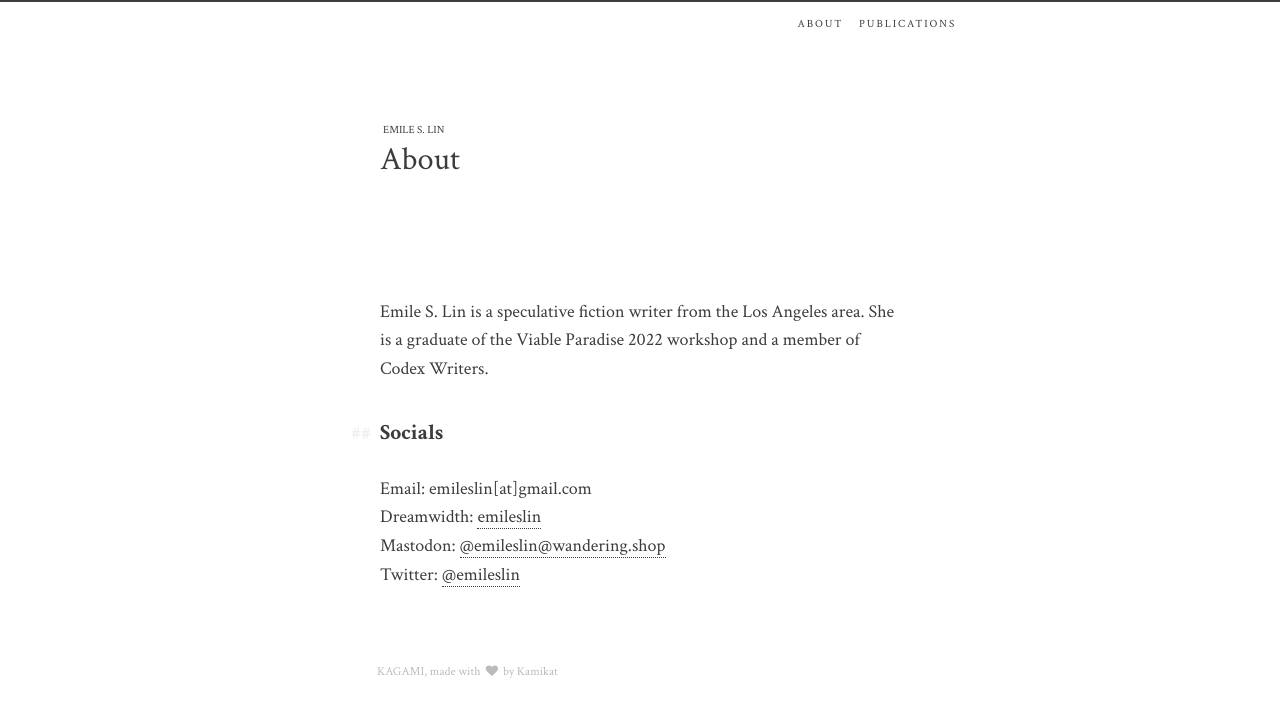
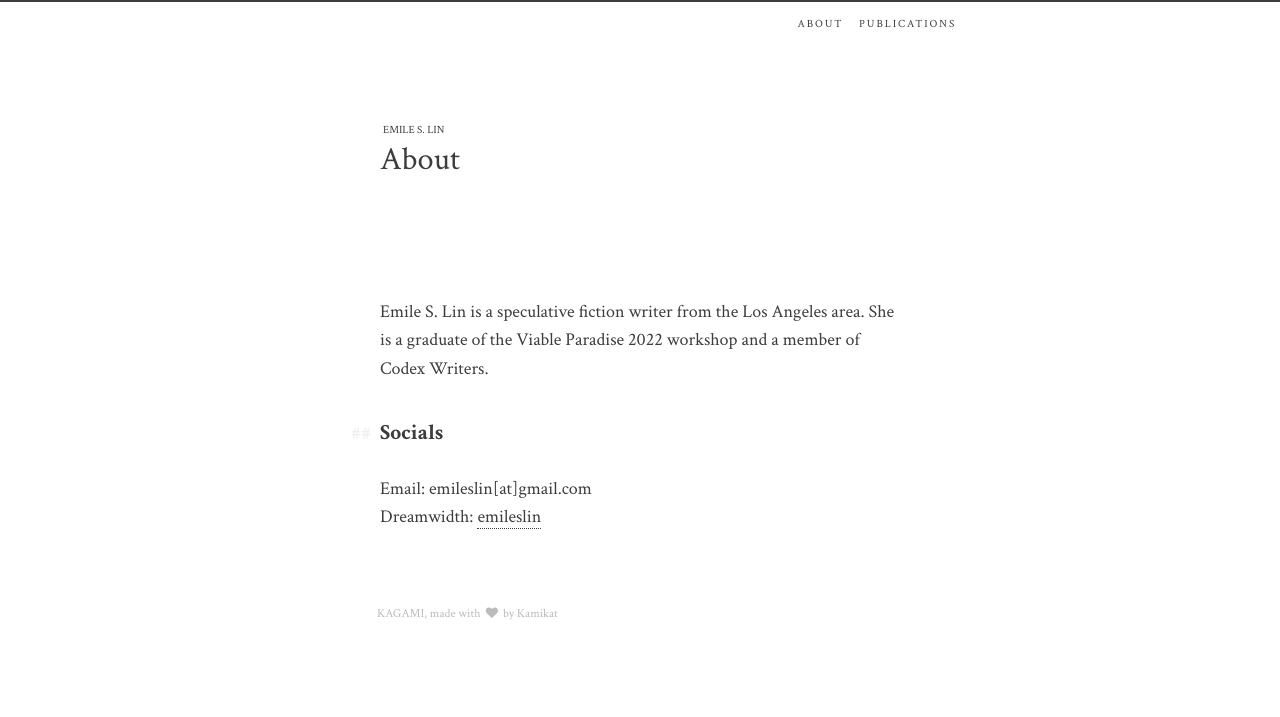
Before and after one commit to emileslin/emileslin.github.io, a Jekyll site: the page built from about.markdown, in a window 1280 px wide. Shown: the top 717 px of the page. Built offline with Jekyll 4.4.1, drawn with Linux system fonts in a browser that asks for light colours.

Commit message:
remove inactive socials

```diff
--- a/about.markdown
+++ b/about.markdown
@@ -10,5 +10,3 @@ Emile S. Lin is a speculative fiction writer from the Los Angeles area. She is a
 ### Socials
 Email: emileslin[at]gmail.com<br>
 Dreamwidth: [emileslin](https://emileslin.dreamwidth.org/)<br>
-Mastodon: [@emileslin@wandering.shop](https://wandering.shop/@emileslin)<br>
-Twitter: [@emileslin](https://twitter.com/emileslin)<br>
```
